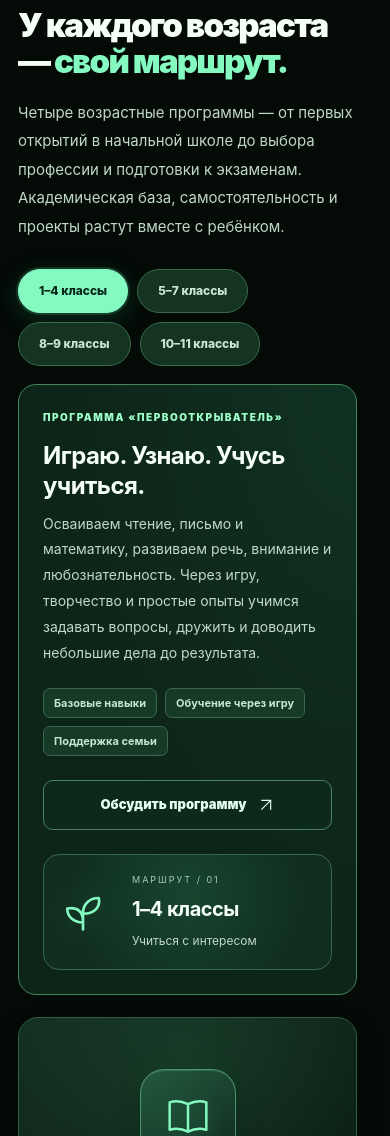
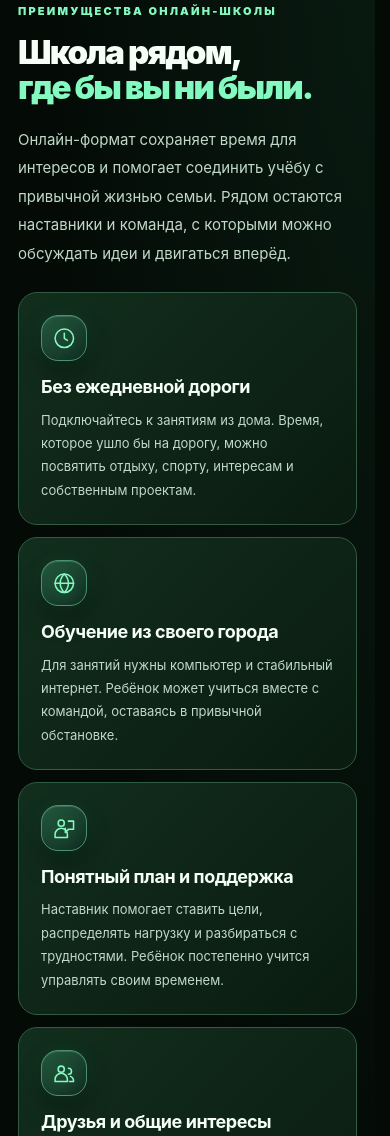
Before and after one commit to bronislav20072012-alt/fiztech-online, a plain HTML site: page index.html in a window 390 px wide. Shown: the part 6040-7176 px from the top of the page. Drawn offline with Linux system fonts and the light colour scheme; animation ran at ten frames a second.

Commit message:
Add online-school benefits as the fourth landing section

```diff
--- a/index.html
+++ b/index.html
@@ -12,7 +12,7 @@
 <meta property="og:description" content="Школа нового поколения: знания, предпринимательское мышление и реальные проекты.">
 <title>Физтех Онлайн — Школа создателей будущего</title>
 <link rel="icon" type="image/svg+xml" href="assets/ft-symbol.svg?v=20261105-icon1">
-<link rel="stylesheet" href="styles.css?v=20261105-security2">
+<link rel="stylesheet" href="styles.css?v=20261105-online-benefits1">
 <script src="script.js?v=20261105-security2" defer></script>
 </head>
 <body>
@@ -44,7 +44,7 @@
 </div><nav class="mobile-nav site-dropdown" id="mobile-navigation" aria-label="Меню сайта и социальные сети" hidden>
 <div class="site-dropdown-inner">
 <div class="site-dropdown-group"><span class="site-dropdown-title">Разделы сайта</span>
-<a href="#top">Главная</a><a href="#about">Методика обучения</a><a href="#partners">Меценатство</a><a href="#programs">Программы</a><a href="#ai">Обучение</a><a href="demo.html">Демо-кабинет Физтех OS</a><a href="#community">Школьная жизнь</a><a href="#join">Вопросы и предложения</a>
+<a href="#top">Главная</a><a href="#about">Методика обучения</a><a href="#partners">Меценатство</a><a href="#advantages">Преимущества онлайн-школы</a><a href="#programs">Программы</a><a href="#ai">Обучение</a><a href="demo.html">Демо-кабинет Физтех OS</a><a href="#community">Школьная жизнь</a><a href="#join">Вопросы и предложения</a>
 </div>
 <div class="site-dropdown-group site-dropdown-social"><span class="site-dropdown-title">Мы в соцсетях</span>
 <a href="https://t.me/PhysTech_Online" target="_blank" rel="noopener noreferrer"><span aria-hidden="true" class="site-dropdown-social-icon">✈</span><span>Telegram<small>@PhysTech_Online</small></span><span aria-hidden="true" class="site-dropdown-external">↗</span></a>
@@ -111,6 +111,18 @@
 </div>
 <a class="button patron-button" href="#join">Предложить партнёрство ↗</a>
 <p class="footnote">Указанные суммы — ориентиры возможного участия, не действующее предложение о перечислении средств. Договоры и приём пожертвований будут оформляться отдельно. Меценатство не даёт права на неконтролируемое общение с детьми.</p>
+</div></section>
+<section class="section online-benefits-section" id="advantages" aria-labelledby="online-benefits-title"><div class="container">
+<span class="section-label">ПРЕИМУЩЕСТВА ОНЛАЙН-ШКОЛЫ</span>
+<h2 id="online-benefits-title">Школа рядом,<br><span class="accent">где бы вы ни были.</span></h2>
+<p class="section-intro">Онлайн-формат сохраняет время для интересов и помогает соединить учёбу с привычной жизнью семьи. Рядом остаются наставники и команда, с которыми можно обсуждать идеи и двигаться вперёд.</p>
+<div class="feature-grid online-benefits-grid">
+<article class="feature card online-benefit"><span class="feature-icon"><svg class="brand-glyph" viewBox="0 0 24 24" aria-hidden="true" focusable="false"><circle cx="12" cy="12" r="9"/><path d="M12 7v5l3 2"/></svg></span><h3>Без ежедневной дороги</h3><p>Подключайтесь к занятиям из дома. Время, которое ушло бы на дорогу, можно посвятить отдыху, спорту, интересам и собственным проектам.</p></article>
+<article class="feature card online-benefit"><span class="feature-icon"><svg class="brand-glyph" viewBox="0 0 24 24" aria-hidden="true" focusable="false"><circle cx="12" cy="12" r="9"/><path d="M3 12h18M12 3c3 3 4 6 4 9s-1 6-4 9c-3-3-4-6-4-9s1-6 4-9Z"/></svg></span><h3>Обучение из своего города</h3><p>Для занятий нужны компьютер и стабильный интернет. Ребёнок может учиться вместе с командой, оставаясь в привычной обстановке.</p></article>
+<article class="feature card online-benefit"><span class="feature-icon"><svg class="brand-glyph" aria-hidden="true" focusable="false"><use href="#ico-mentor"></use></svg></span><h3>Понятный план и поддержка</h3><p>Наставник помогает ставить цели, распределять нагрузку и разбираться с трудностями. Ребёнок постепенно учится управлять своим временем.</p></article>
+<article class="feature card online-benefit"><span class="feature-icon"><svg class="brand-glyph" aria-hidden="true" focusable="false"><use href="#ico-users"></use></svg></span><h3>Друзья и общие интересы</h3><p>Командные проекты, клубы и онлайн-обсуждения помогают находить единомышленников. Общение в сети можно дополнять очными встречами и совместными событиями.</p></article>
+</div>
+<a class="button button-outline online-benefits-link" href="#programs"><span>Посмотреть программы</span><svg class="action-arrow" viewBox="0 0 24 24" fill="none" stroke="currentColor" stroke-width="1.8" aria-hidden="true"><path d="M5 19 19 5M5 5h14v14"/></svg></a>
 </div></section>
 <section class="section" id="programs"><div class="container"><h2>У каждого возраста — <span class="accent">свой маршрут.</span></h2><p class="section-intro">Четыре возрастные программы — от первых открытий в начальной школе до выбора профессии и подготовки к экзаменам. Академическая база, самостоятельность и проекты растут вместе с ребёнком.</p>
 <div class="tab-list" role="tablist" aria-label="Программы по классам"><button type="button" role="tab" id="tab-primary" aria-controls="panel-primary" aria-selected="true" tabindex="0" data-tab="primary">1–4 классы</button><button type="button" role="tab" id="tab-junior" aria-controls="panel-junior" aria-selected="false" tabindex="-1" data-tab="junior">5–7 классы</button><button type="button" role="tab" id="tab-middle" aria-controls="panel-middle" aria-selected="false" tabindex="-1" data-tab="middle">8–9 классы</button><button type="button" role="tab" id="tab-senior" aria-controls="panel-senior" aria-selected="false" tabindex="-1" data-tab="senior">10–11 классы</button></div>
--- a/styles.css
+++ b/styles.css
@@ -1107,3 +1107,20 @@ html.social-qr-open{overflow:hidden}
 .contact-success .contact-success-mail{font-size:12px;margin-bottom:0;overflow-wrap:anywhere}
 .contact-success-mail a{color:var(--mint);text-decoration:underline;text-underline-offset:3px}
 @media(max-width:650px){.contact-success{padding-block:36px}.contact-success-actions{display:grid;grid-template-columns:1fr}}
+
+/* Online-school benefits sit between patronage and age-based programs. */
+#advantages{background:radial-gradient(ellipse at 100% 0%,#18573935,transparent 65%),var(--bg)}
+#advantages .online-benefits-grid{grid-template-columns:repeat(2,minmax(0,1fr));gap:18px;margin-top:30px}
+#advantages .online-benefit{display:flex;flex-direction:column;align-items:flex-start;min-width:0;min-height:0;padding:28px}
+#advantages .feature-icon{flex:none;width:52px;height:52px;margin-bottom:16px;color:var(--mint)}
+#advantages .online-benefit h3{font-size:20px;line-height:1.3;margin:0 0 10px}
+#advantages .online-benefit p{font-size:14px;line-height:1.8;margin:0}
+#advantages .online-benefits-link{margin-top:26px}
+@media(max-width:650px){
+ #advantages .online-benefits-grid{grid-template-columns:1fr;gap:12px;margin-top:24px}
+ #advantages .online-benefit{padding:22px}
+ #advantages .feature-icon{width:46px;height:46px;margin-bottom:14px}
+ #advantages .online-benefit h3{font-size:18px}
+ #advantages .online-benefit p{font-size:13px}
+ #advantages .online-benefits-link{width:100%;justify-content:center}
+}
```
Also changed, not shown: contact-success.html (+2 -2 lines), demo.html (+2 -2 lines), method.html (+2 -2 lines).
